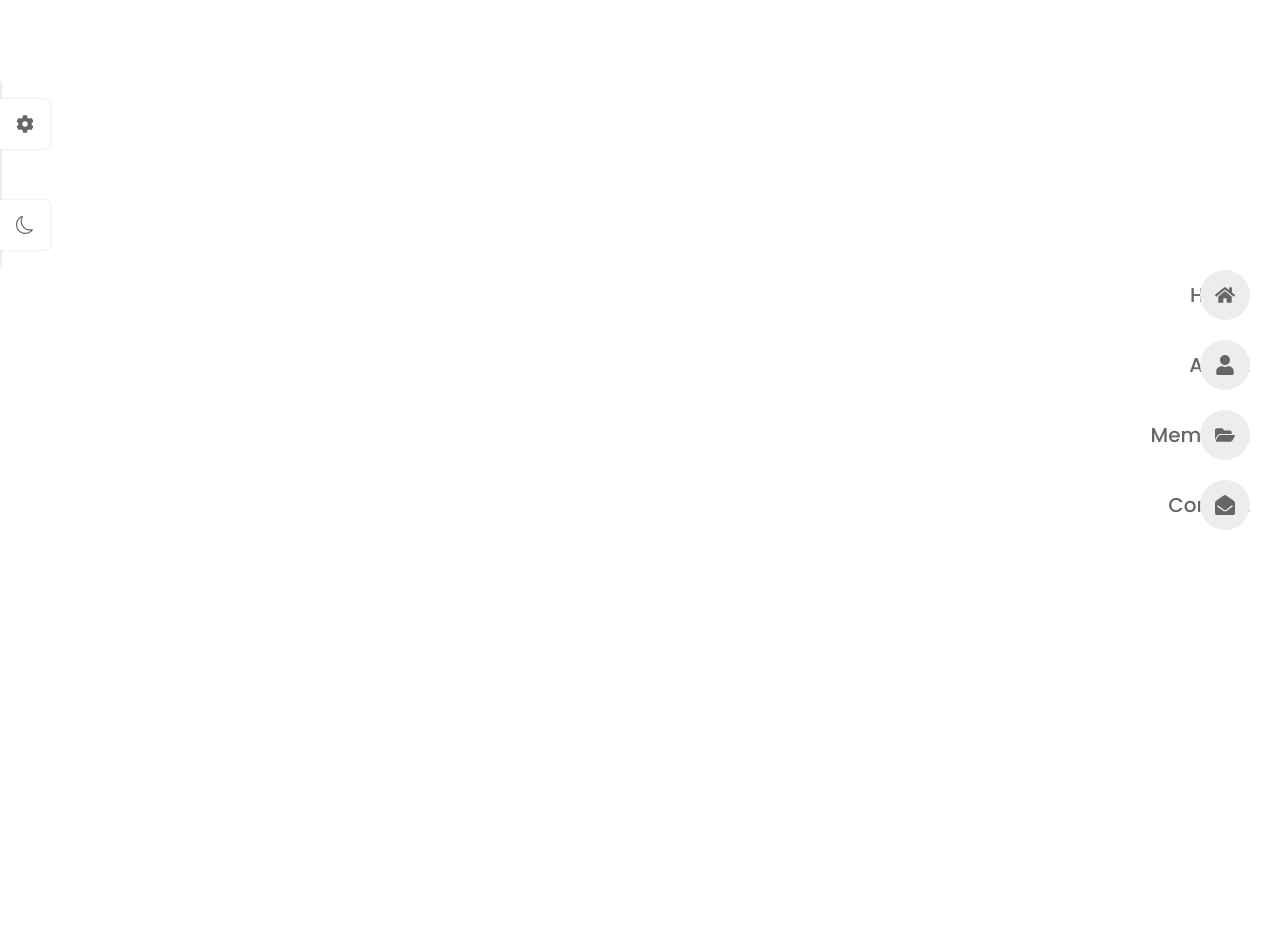
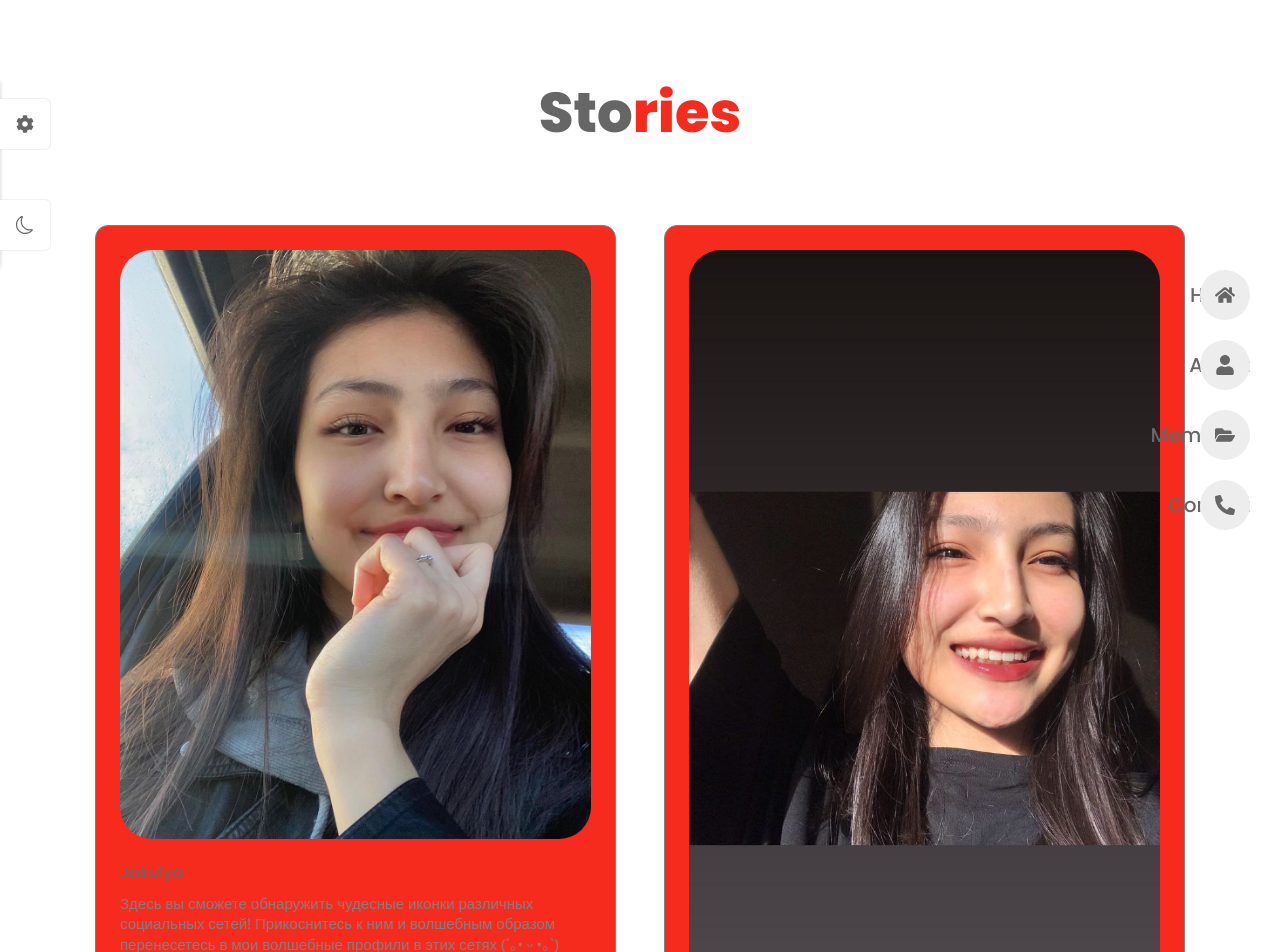
Before and after one commit to thaddeusss/ANewJane, a React (Create React App) app: page /Mistress/histories in a window 1280 px wide. Before the commit this address had no page. Shown: the top 952 px of the page. Before the commit the page ends 800 px from the top, so only its background shows below. Built offline with nearby package versions, Linux system fonts and the light colour scheme.

Commit message:
few changes

```diff
--- a/package.json
+++ b/package.json
@@ -15,6 +15,7 @@
     "react-icons": "^4.9.0",
     "react-router-dom": "^6.12.1",
     "react-scripts": "5.0.1",
+    "swiper": "^10.0.4",
     "web-vitals": "^2.1.4"
   },
   "scripts": {
--- a/src/App.js
+++ b/src/App.js
@@ -7,6 +7,7 @@ import About from "./pages/about/about";
 import Portfolio from "./pages/portfolio/portfolio";
 import Contact from "./pages/contact/contact";
 import Themes from "./components/Themes";
+import Histories from "./pages/histories/histories";
 import "./index.css";
 
 const App = () => {
@@ -17,8 +18,9 @@ const App = () => {
       <Routes>
         <Route exact path="/" element={<Home />} />
         <Route path="/about" element={<About />} />
-        <Route path="portfolio" element={<Portfolio />} />
-        <Route path="contact" element={<Contact />} />
+        <Route path="/portfolio" element={<Portfolio />} />
+        <Route path="/histories" element={<Histories />} />
+        <Route path="/contact" element={<Contact />} />
       </Routes>
     </>
   );
--- a/src/components/Navbar.css
+++ b/src/components/Navbar.css
@@ -4,7 +4,7 @@
   left: -100%;
   background-color: var(--container-color);
   width: 100%;
-  padding: 220px 30px;
+  padding: 100px 30px;
   transition: all 0.5s cubic-bezier(0.77, 0.2, 0.05, 1);
   z-index: 100;
 }
--- a/src/components/Themes.jsx
+++ b/src/components/Themes.jsx
@@ -6,7 +6,7 @@ import { BsSun, BsMoon } from "react-icons/bs";
 import "./themes.css";
 import { useState } from "react";
 import { useEffect } from "react";
-import song from "../assets/music/The Neighbourhood - Reflections.mp3";
+import song from "../assets/music/Chris Isaak - Wicked Game.mp3";
 
 const getStorageColor = () => {
   let color = "hsl(4, 93%, 54%)";
@@ -67,7 +67,7 @@ const Themes = () => {
           {theme === "light-theme" ? <BsMoon /> : <BsSun />}
         </div>
 
-        <h3 className="style__switcher-title">Style Switcher</h3>
+        <h3 className="style__switcher-title">Color Switcher</h3>
         <div className="style__switcher-items">
           {themes.map((theme, index) => {
             return (
--- a/src/data.jsx
+++ b/src/data.jsx
@@ -3,6 +3,8 @@ import {
   FaUser,
   FaFolderOpen,
   FaEnvelopeOpen,
+  FaContao,
+  FaPhoneAlt,
   FaCalendarTimes,
 } from "react-icons/fa";
 
@@ -86,11 +88,64 @@ export const links = [
     path: "/portfolio",
   },
 
+  // {
+  //   id: 4,
+  //   name: "Histories",
+  //   icon: <FaEnvelopeOpen className="nav__icon" />,
+  //   path: "/histories",
+  // },
+
+  {
+    id: 5,
+    name: "Contact",
+    icon: <FaPhoneAlt className="nav__icon" />,
+    path: "/contact",
+  },
+];
+
+export const stories = [
+  {
+    id: 1,
+    image: Work29,
+    title: "Jakulya",
+    description:
+      "Здесь вы сможете обнаружить чудесные иконки различных социальных сетей! Прикоснитесь к ним и волшебным образом перенесетесь в мои    волшебные профили в этих сетях (´｡• ᵕ •｡`)",
+  },
+
+  {
+    id: 2,
+    image: Work19,
+    title: "Jakulya",
+    description:
+      "Здесь вы сможете обнаружить чудесные иконки различных социальных сетей! Прикоснитесь к ним и волшебным образом перенесетесь в мои    волшебные профили в этих сетях (´｡• ᵕ •｡`)",
+  },
+
+  {
+    id: 3,
+    image: Work39,
+    title: "Jakulya",
+    description: "I love my Hero",
+  },
+
   {
     id: 4,
-    name: "Contact",
-    icon: <FaEnvelopeOpen className="nav__icon" />,
-    path: "/contact",
+    image: Work9,
+    title: "Jakulya",
+    description: "I love my Hero",
+  },
+
+  {
+    id: 5,
+    image: Work9,
+    title: "Jakulya",
+    description: "I love my Hero",
+  },
+
+  {
+    id: 6,
+    image: Work9,
+    title: "Jakulya",
+    description: "I love my Hero",
   },
 ];
 
@@ -197,7 +252,7 @@ export const skills = [
 
   {
     id: 7,
-    title: "Us ",
+    title: "Us or not? ",
     percentage: "69 ",
   },
 
--- a/src/pages/about/about.jsx
+++ b/src/pages/about/about.jsx
@@ -11,7 +11,7 @@ const about = () => {
     <main className="section container">
       <section className="about">
         <h2 className="section__title">
-          About <span>Me</span>
+          Abo<span>ut</span>
         </h2>
 
         <div className="about__container grid">
@@ -23,7 +23,7 @@ const about = () => {
               <Info />
             </ul>
 
-            <Link
+            {/* <Link
               to="https://i.pinimg.com/originals/19/89/c4/1989c4536a86b4482a9016ffdfd4545e.jpg"
               className="button"
               target="_blank"
@@ -33,7 +33,7 @@ const about = () => {
               <span className="button__icon">
                 <FaDownload />
               </span>
-            </Link>
+            </Link> */}
           </div>
         </div>
         <div className="stats grid">
--- a/src/pages/contact/contact.jsx
+++ b/src/pages/contact/contact.jsx
@@ -25,7 +25,7 @@ const contact = () => {
             <FaInstagram />
           </a>
           <a
-            href="https://t.me/zholdubaevva"
+            href="https://t.me/witchzharkyn"
             className="contact__social-link"
             target="_blank"
             rel="noopener noreferrer"
@@ -54,11 +54,11 @@ const contact = () => {
           <h2 className="data__title">
             Con<span>tact</span>
           </h2>
-          <h3 className="contact__title">Talk to me</h3>
+          {/* <h3 className="contact__title">Talk to me</h3> */}
           <p className="home__description">
-            На данной странице вы можете обнаружить иконки различных социальных
-            сетей. Кликнув по ним, вы сможете перейти на мои профили в этих
-            социальных сетях (´｡• ᵕ •｡`)
+            Здесь вы сможете обнаружить чудесные иконки различных социальных
+            сетей! Прикоснитесь к ним и волшебным образом перенесетесь в мои
+            волшебные профили в этих сетях (´｡• ᵕ •｡`)
           </p>
           {/* <div className="contact__info">
               <div className="info__item">
--- /dev/null
+++ b/src/pages/histories/histories.css
@@ -0,0 +1,27 @@
+.story__card {
+  background-color: var(--first-color);
+  border: 1px solid var(--text-color);
+  padding: 1.5rem;
+  border-radius: 13px;
+  margin-bottom: 3rem;
+}
+
+.story__img {
+  width: 100%;
+  border-radius: 2rem;
+  margin-bottom: 1rem;
+}
+
+.story__name {
+  font-size: var(--normal-font-size);
+  font-weight: var(--weight-500);
+  margin-bottom: 0.5rem;
+}
+
+.story__desc {
+  font-size: var(--small-font-size);
+}
+
+.swiper-pagination-bullet {
+  background-color: var(--text-color) !important;
+}
--- /dev/null
+++ b/src/pages/histories/histories.jsx
@@ -0,0 +1,47 @@
+import React from "react";
+import { Swiper, SwiperSlide } from "swiper/react";
+import "swiper/css";
+import "swiper/css/pagination";
+import { Pagination } from "swiper/modules";
+import { stories } from "../../data";
+import "./histories.css";
+
+const Histories = () => {
+  return (
+    <section className="section container">
+      <h3 className="section__title">
+        Sto<span>ries</span>
+      </h3>
+
+      <Swiper
+        className="story__container"
+        loop={true}
+        grabCursor={true}
+        spaceBetween={24}
+        pagination={{
+          clickable: true,
+        }}
+        breakpoints={{
+          576: {
+            slidesPerView: 1,
+          },
+          768: {
+            slidesPerView: 2,
+            spaceBetween: 48,
+          },
+        }}
+        modules={[Pagination]}
+      >
+        {stories.map(({ id, image, title, description }) => (
+          <SwiperSlide className="story__card" key={id}>
+            <img src={image} alt="" className="story__img" />
+            <h3 className="story__name">{title}</h3>
+            <p className="story__desc">{description}</p>
+          </SwiperSlide>
+        ))}
+      </Swiper>
+    </section>
+  );
+};
+
+export default Histories;
--- a/src/pages/portfolio/portfolio.css
+++ b/src/pages/portfolio/portfolio.css
@@ -107,8 +107,8 @@
 
 .modal__img {
   width: 100%;
-  border-radius: 15px;
   height: 400px;
-  /* object-fit: contain; */
-  object-fit: cover;
+  object-fit: contain;
+  /* border-radius: 15px; */
+  /* object-fit: cover; */
 }
--- a/src/pages/portfolio/portfolio.jsx
+++ b/src/pages/portfolio/portfolio.jsx
@@ -7,7 +7,7 @@ const portfolio = () => {
   return (
     <section className="portfolio section">
       <h3 className="section__title">
-        My <span>Memories </span>
+        Mem<span>ories</span>
       </h3>
 
       <div className="portfolio__container container grid">
```
Also changed, not shown: src/pages/home/home.jsx (+6 -7 lines), 1 other file (tests, documents, lock files or other folders).
